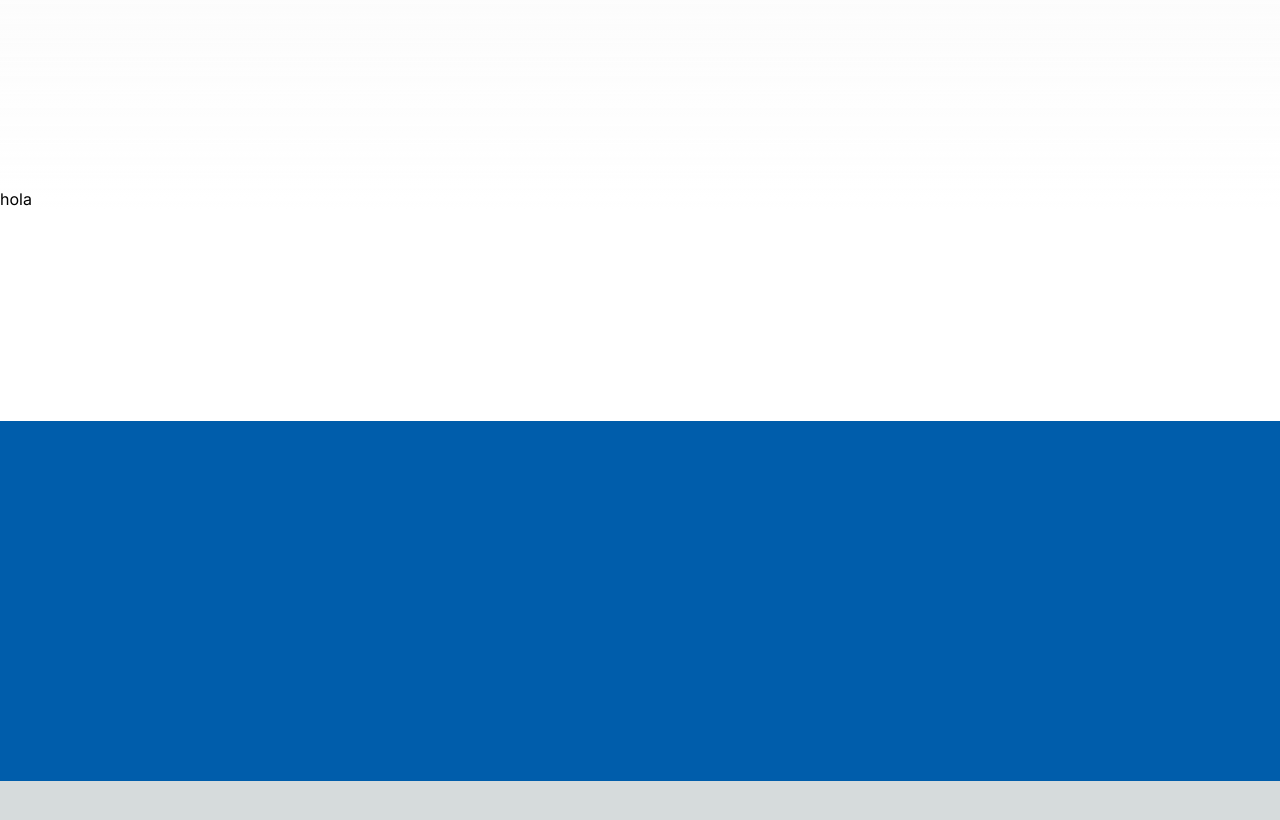
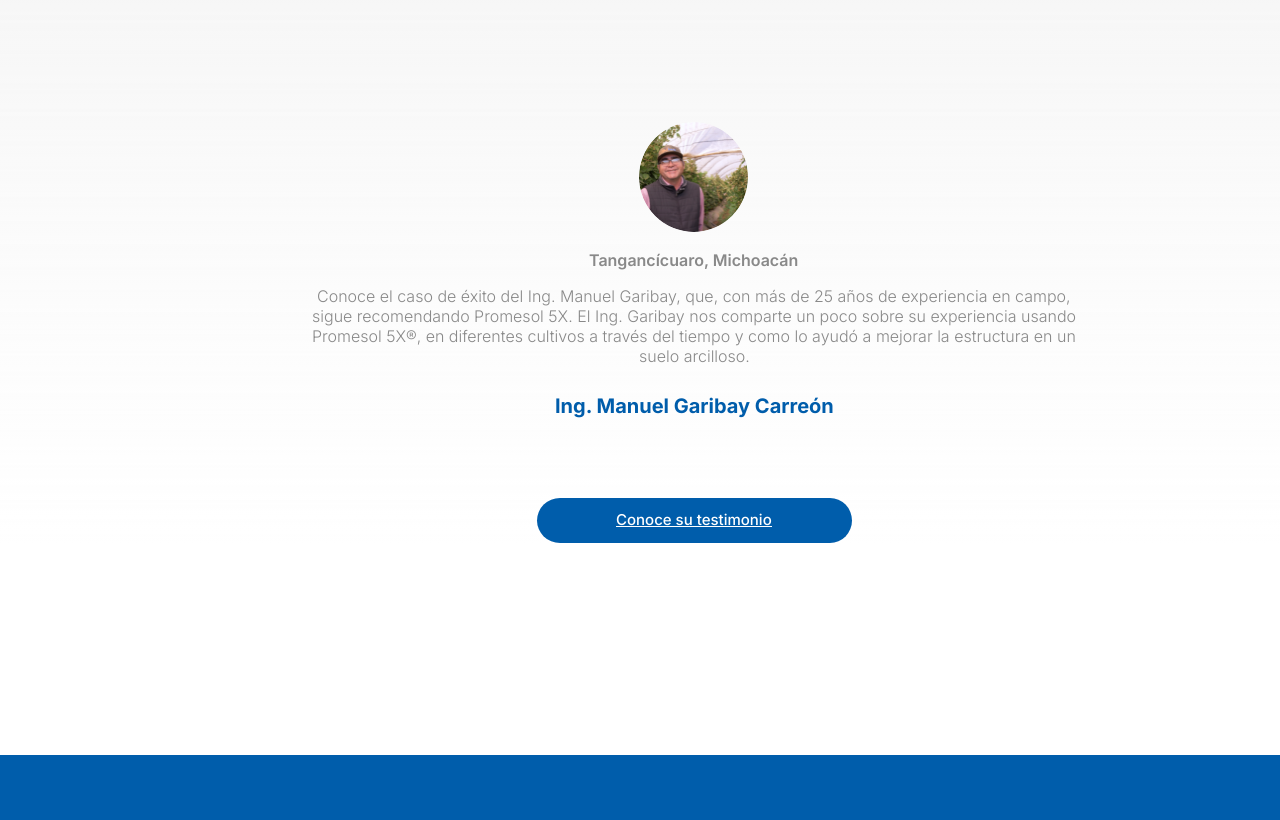
Before and after one commit to AndresCM-12/innovak, a Next.js app: page / in a window 1280 px wide. Shown: the part 4500-5320 px from the top of the page. Before the commit the page ends 5281 px from the top, so only its background shows below. Built offline with nearby package versions, Linux system fonts and the light colour scheme.

Commit message:
Added: firebase hosting deploys and news section

```diff
--- a/package.json
+++ b/package.json
@@ -5,6 +5,7 @@
   "scripts": {
     "dev": "next dev",
     "build": "next build",
+    "deploy-firebase": "next build && firebase deploy --only hosting",
     "start": "next start",
     "lint": "next lint"
   },
--- a/src/app/page.js
+++ b/src/app/page.js
@@ -1,4 +1,9 @@
+"use client";
 import styles from "./page.module.css";
+import Image from "next/image";
+import { Swiper, SwiperSlide } from "swiper/react";
+import "swiper/css";
+import { Navigation } from "swiper/modules";
 
 import imgMainBanner from "../../public/images/main_banner.png";
 import whiteLogo from "../../public/images/logo_white.png";
@@ -9,7 +14,7 @@
 import imgGoteo from "../../public/images/specs/goteo.png";
 import imgDrench from "../../public/images/specs/drench.png";
 import imgRodado from "../../public/images/specs/rodado.png";
-import Image from "next/image";
+import imgReviewManuel from "../../public/images/reviews/manuelGaribay.png";
 
 export default function Home() {
   return (
@@ -45,8 +50,10 @@
             <SpecsBody />
           </section>
           <section id="news" className={styles.reviewsWrapper}>
-            <p>hola</p>
+            <NewsCarrousel />
           </section>
+          <section id="iandd" className={styles.technicWorks}></section>
+          <section id="network" className={styles.form}></section>
         </div>
       </main>
       <footer className={styles.footer}></footer>
@@ -228,4 +235,95 @@
       </div>
     );
   }
+
+  function NewsCarrousel() {
+    return (
+      <div
+        style={{
+          display: "flex",
+          justifyContent: "center",
+          alignItems: "center",
+        }}
+      >
+        <div
+          id="arrowLeft"
+          style={{
+            padding: 20,
+          }}
+        >
+          <svg
+            xmlns="http://www.w3.org/2000/svg"
+            width="16"
+            height="36"
+            viewBox="0 0 16 36"
+            fill="none"
+          >
+            <path d="M15 1L1 18L15 35" stroke="#00318D" />
+          </svg>
+        </div>
+        <Swiper
+          modules={[Navigation]}
+          spaceBetween={50}
+          slidesPerView={1}
+          navigation={{ nextEl: "#arrowRight", prevEl: "#arrowLeft" }}
+        >
+          <SwiperSlide className={styles.reviewContainer}>
+            <Image src={imgReviewManuel} alt="review" />
+            <p>Tangancícuaro, Michoacán</p>
+            <p>
+              Conoce el caso de éxito del Ing. Manuel Garibay, que, con más de
+              25 años de experiencia en campo, sigue recomendando Promesol 5X.
+              El Ing. Garibay nos comparte un poco sobre su experiencia usando
+              Promesol 5X®, en diferentes cultivos a través del tiempo y como lo
+              ayudó a mejorar la estructura en un suelo arcilloso.
+            </p>
+            <h6>Ing. Manuel Garibay Carreón</h6>
+            <a href="#">Conoce su testimonio</a>
+          </SwiperSlide>
+          <SwiperSlide className={styles.reviewContainer}>
+            <Image src={imgReviewManuel} alt="review" />
+            <p>Tangancícuaro, Michoacán</p>
+            <p>
+              Conoce el caso de éxito del Ing. Manuel Garibay, que, con más de
+              25 años de experiencia en campo, sigue recomendando Promesol 5X.
+              El Ing. Garibay nos comparte un poco sobre su experiencia usando
+              Promesol 5X®, en diferentes cultivos a través del tiempo y como lo
+              ayudó a mejorar la estructura en un suelo arcilloso.
+            </p>
+            <h6>Ing. Manuel Garibay Carreón</h6>
+            <a href="#">Conoce su testimonio</a>
+          </SwiperSlide>
+          <SwiperSlide className={styles.reviewContainer}>
+            <Image src={imgReviewManuel} alt="review" />
+            <p>Tangancícuaro, Michoacán</p>
+            <p>
+              Conoce el caso de éxito del Ing. Manuel Garibay, que, con más de
+              25 años de experiencia en campo, sigue recomendando Promesol 5X.
+              El Ing. Garibay nos comparte un poco sobre su experiencia usando
+              Promesol 5X®, en diferentes cultivos a través del tiempo y como lo
+              ayudó a mejorar la estructura en un suelo arcilloso.
+            </p>
+            <h6>Ing. Manuel Garibay Carreón</h6>
+            <a href="#">Conoce su testimonio</a>
+          </SwiperSlide>
+        </Swiper>
+        <div
+          id="arrowRight"
+          style={{
+            padding: 20,
+          }}
+        >
+          <svg
+            xmlns="http://www.w3.org/2000/svg"
+            width="16"
+            height="36"
+            viewBox="0 0 16 36"
+            fill="none"
+          >
+            <path d="M1 35L15 18L1 1" stroke="#00318D" />
+          </svg>
+        </div>
+      </div>
+    );
+  }
 }
--- a/src/app/page.module.css
+++ b/src/app/page.module.css
@@ -226,7 +226,7 @@
 /* specs  */
 .specsWrapper {
   display: grid;
-  grid-template-columns: 1fr 10vw;
+  grid-template-columns: auto 1fr;
 }
 .specsWrapper .mainContainer {
   background-color: white;
@@ -326,6 +326,64 @@
 .reviewsWrapper {
   margin-top: 350px;
   margin-bottom: 212px;
+  padding-inline: 250px;
+}
+.reviewsWrapper .reviewContainer {
+  display: flex;
+  flex-direction: column;
+  justify-content: center;
+  align-items: center;
+  text-align: center;
+}
+.reviewContainer img {
+  width: 110px;
+  height: 110px;
+  border-radius: 100%;
+  margin-bottom: 18px;
+  user-select: none;
+}
+.reviewContainer p {
+  color: #898989;
+  font-size: 16px;
+  font-style: normal;
+  font-weight: 300;
+  line-height: normal;
+  max-width: 790px;
+  margin-bottom: 28px;
+}
+.reviewContainer p:nth-child(2) {
+  color: #898989;
+  text-align: center;
+  font-size: 16px;
+  font-style: normal;
+  font-weight: 600;
+  line-height: normal;
+  margin-bottom: 16px;
+}
+
+.reviewContainer h6 {
+  color: #005dab;
+  text-align: center;
+  font-size: 20px;
+  font-style: normal;
+  font-weight: 700;
+  line-height: normal;
+  margin-bottom: 80px;
+}
+.reviewContainer a {
+  display: grid;
+  place-items: center;
+  border-radius: 30px;
+  background: #005dab;
+  width: 314px;
+  height: 45px;
+  color: #fff;
+  text-align: center;
+  font-size: 15px;
+  font-style: normal;
+  font-weight: 500;
+  line-height: 20px; /* 133.333% */
+  text-decoration-line: underline;
 }
 /* reviews  */
 
```
Also changed, not shown: firebase.json (added), public/images/reviews/manuelGaribay.png (added), 1 other file (tests, documents, lock files or other folders).
